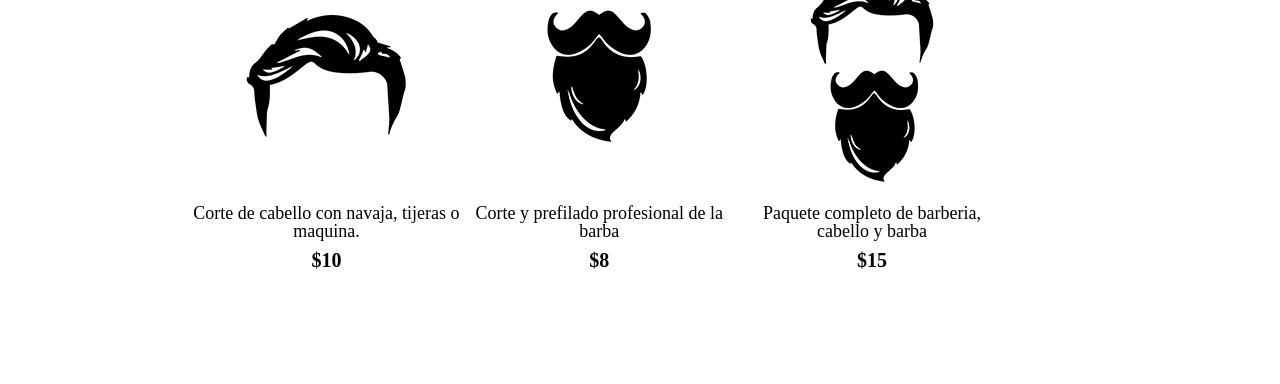
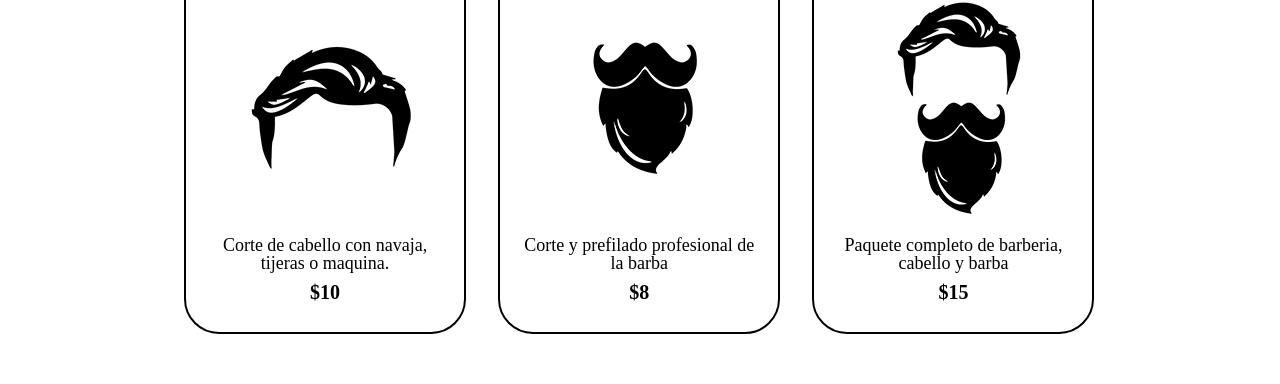
Before and after one commit to NoName9621/alure-web-productos, a plain HTML site: page index.html in a window 1280 px wide. Shown: the part 422-806 px from the top of the page. Drawn offline with Linux system fonts and the light colour scheme.

Commit message:
colocamos posicionamiento correcto a los elementos de servicio, con bordes visibles redondeados, solidos, negros, de un tamaño de 2px

```diff
--- a/css/procutos.css
+++ b/css/procutos.css
@@ -4,7 +4,7 @@ header {
 }
 
 .caja-header {
-    width: 70%;
+    width: 940px;
     position: relative; /* posicionanmiento relativo a la posicion absoluta de nav */
     margin: 0 auto;
 }
@@ -29,7 +29,7 @@ nav a {
 }
 
 .productos {
-    width: 70%;
+    width: 940px;
     margin: 0 auto;
     padding: 50px;
 }
@@ -38,6 +38,12 @@ nav a {
     display: inline-block;
     text-align: center;
     width: 30%; /* le damos un tamaño de 30% a cada uno de los elementos, el 10% restante es para los espacios */
+    margin: 0 1.5%;
+    padding: 30px 20px;
+    box-sizing: border-box;
+    border: 2px solid #000;
+    /* border-bottom-width: 12px; */
+    border-radius: 5px 35px 35px;
 }
 
 .productos h2 {
```
